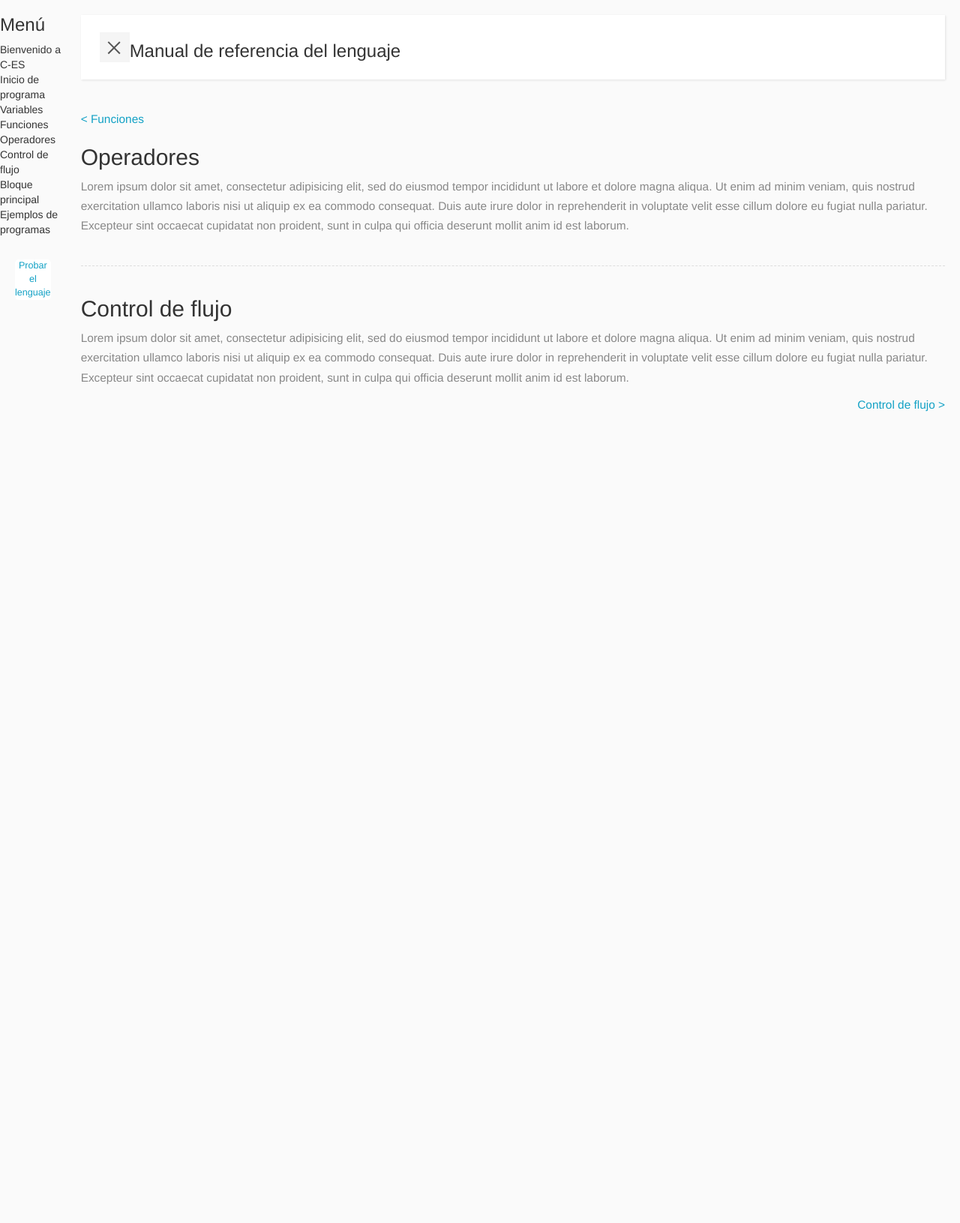
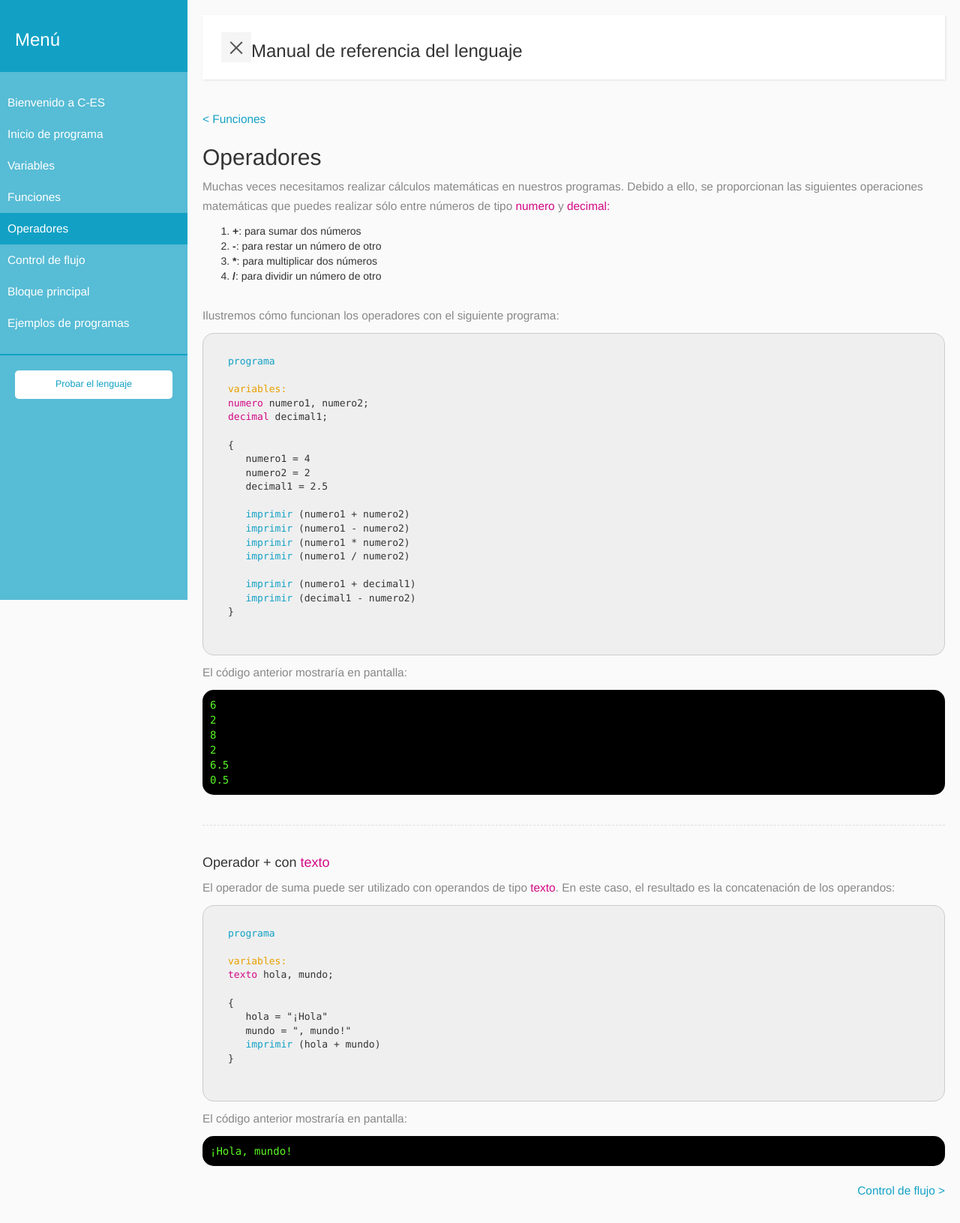
Before and after one commit to AlexHenkel/C-ES, a Flask app: page /operadores in a window 1280 px wide. Shown: the whole page at 75% size. Before the commit the page ends 549 px from the top, so only its background shows below. Run offline with Flask 2, Linux system fonts and the light colour scheme; some libraries are stand-ins or nearby versions.

Commit message:
Finish operadores section and fix typos

```diff
--- a/input.txt
+++ b/input.txt
@@ -1,34 +1,10 @@
-// Test fibonacci recursive
 programa
+
 variables:
-numero test;
-lista de numero de 2 milista;
-
-funciones
-
-numero funcion fibo(numero n) {
-    variables: numero n1, n2;
-    si sucede (n == 0 o n == 1) realiza {
-        devolver n
-    } no sucede {
-        n1 = fibo(n - 1)
-        n2 = fibo(n - 2)
-        devolver n1 + n2
-    }
-}
+texto hola, mundo;
 
 {
-   test = 5
-   agregar a (milista, 0, 5)
-   imprimir(test)
-   imprimir(accesar (milista, 0))
+   hola = "¡Hola"
+   mundo = ", mundo!"
+   imprimir (hola + mundo)
 }
-
-// Fibo(0) = 0
-// Fibo(1) = 1
-// Fibo(2) = 1
-// Fibo(3) = 2
-// Fibo(4) = 3
-// Fibo(5) = 5
-// Fibo(10) = 55
-// Fibo(20) = 6765
--- a/templates/inicio.html
+++ b/templates/inicio.html
@@ -70,7 +70,7 @@
                   <p>El código anterior mostraría en pantalla:</p>
 
                   <div class="output">
-                     <samp>"¡Hola, mundo!"</samp>
+                     <samp>¡Hola, mundo!</samp>
                   </div>
 
                   <div class="line"></div>
--- a/templates/manual.html
+++ b/templates/manual.html
@@ -66,7 +66,7 @@
                   escribir código C-ES arrastrando bloques definidos que representan las diferentes estructuras del lenguaje.</p>
                   <br />
 
-                  <p>C-ES se ha desarrollado en el semestre Enero-Mayo 2018, y nuestras metas son ambicionas. ¡No podemos esperar a ver lo que crean con él!</p>
+                  <p>C-ES se ha desarrollado en el semestre Enero-Mayo 2018, y nuestras metas son ambiciosas. ¡No podemos esperar a ver lo que crean con él!</p>
                   <br />
 
                   <p class="text-right"><a href="/inicio" class="resource">Inicio de programa ></a></p>
--- a/templates/operadores.html
+++ b/templates/operadores.html
@@ -12,13 +12,13 @@
 </head>
 
 <body>
-   <div class="wrapper">
-      <nav id="sidebar">
+   <div id="wrapper">
+      <div id="sidebar-wrapper">
          <div class="sidebar-header">
             <h3>Menú</h3>
          </div>
 
-         <ul class="list-unstyled components">
+         <ul class="list-unstyled components sidebar-nav">
             <li><a href="/manual">Bienvenido a C-ES</a></li>
             <li><a href="/inicio">Inicio de programa</a></li>
             <li><a href="/variables">Variables</a></li>
@@ -32,9 +32,9 @@
          <ul class="list-unstyled CTAs">
             <li><a href="/" class="try" target="_blank">Probar el lenguaje</a></li>
          </ul>
-      </nav>
+      </div>
 
-      <div id="content">
+      <div id="page-content-wrapper">
          <nav class="navbar navbar-default">
             <div class="container-fluid">
                <div class="navbar-header">
@@ -49,34 +49,103 @@
                </div>
             </div>
          </nav>
+         <div class="container-fluid">
+            <div class="row">
+               <div class="col-12">
+                  <p class="text-left"><a href="/funciones" class="resource">< Funciones</a></p>
 
-         <p class="text-left"><a href="/funciones" class="resource">< Funciones</a></p>
+                  <h2>Operadores</h2>
+                  <p>Muchas veces necesitamos realizar cálculos matemáticas en nuestros programas. Debido a ello, se proporcionan las siguientes operaciones
+                     matemáticas que puedes realizar sólo entre números de tipo <span class="reserved-word-3">numero</span> y <span class="reserved-word-3">decimal:</span></p>
 
-         <h2>Operadores</h2>
-         <p>Lorem ipsum dolor sit amet, consectetur adipisicing elit, sed do eiusmod tempor incididunt ut labore et dolore magna aliqua.
-            Ut enim ad minim veniam, quis nostrud exercitation ullamco laboris nisi ut aliquip ex ea commodo consequat. Duis aute
-            irure dolor in reprehenderit in voluptate velit esse cillum dolore eu fugiat nulla pariatur. Excepteur sint occaecat cupidatat
-            non proident, sunt in culpa qui officia deserunt mollit anim id est laborum.</p>
+                  <ol>
+                     <li><strong>+</strong>: para sumar dos números</li>
+                     <li><strong>-</strong>: para restar un número de otro</li>
+                     <li><strong>*</strong>: para multiplicar dos números</li>
+                     <li><strong>/</strong>: para dividir un número de otro</li>
+                  </ol>
+                  <br />
 
-         <div class="line"></div>
+                  <p>Ilustremos cómo funcionan los operadores con el siguiente programa:</p>
 
-         <h2>Control de flujo</h2>
-         <p>Lorem ipsum dolor sit amet, consectetur adipisicing elit, sed do eiusmod tempor incididunt ut labore et dolore magna aliqua.
-            Ut enim ad minim veniam, quis nostrud exercitation ullamco laboris nisi ut aliquip ex ea commodo consequat. Duis aute
-            irure dolor in reprehenderit in voluptate velit esse cillum dolore eu fugiat nulla pariatur. Excepteur sint occaecat cupidatat
-            non proident, sunt in culpa qui officia deserunt mollit anim id est laborum.</p>
+      <pre>
+      <code>
+   <span class="reserved-word">programa</span>
 
-         <p class="text-right"><a href="/control-de-flujo" class="resource">Control de flujo ></a></p>
-      <div>
+   <span class="reserved-word-2">variables:</span>
+   <span class="reserved-word-3">numero</span> numero1, numero2;
+   <span class="reserved-word-3">decimal</span> decimal1;
+
+   {
+      numero1 = 4
+      numero2 = 2
+      decimal1 = 2.5
+
+      <span class="reserved-word">imprimir</span> (numero1 + numero2)
+      <span class="reserved-word">imprimir</span> (numero1 - numero2)
+      <span class="reserved-word">imprimir</span> (numero1 * numero2)
+      <span class="reserved-word">imprimir</span> (numero1 / numero2)
+
+      <span class="reserved-word">imprimir</span> (numero1 + decimal1)
+      <span class="reserved-word">imprimir</span> (decimal1 - numero2)
+   }
+      </code>
+      </pre>
+                  <p>El código anterior mostraría en pantalla:</p>
+
+                  <div class="output">
+                     <samp>6</samp><br />
+                     <samp>2</samp><br />
+                     <samp>8</samp><br />
+                     <samp>2</samp><br />
+                     <samp>6.5</samp><br />
+                     <samp>0.5</samp><br />
+                  </div>
+
+                  <div class="line"></div>
+
+                  <h4>Operador + con <span class="reserved-word-3">texto</span></h4>
+                  <p>El operador de suma puede ser utilizado con operandos de tipo <span class="reserved-word-3">texto</span>. En este caso,
+                     el resultado es la concatenación de los operandos:</p>
+
+      <pre>
+      <code>
+   <span class="reserved-word">programa</span>
+
+   <span class="reserved-word-2">variables:</span>
+   <span class="reserved-word-3">texto</span> hola, mundo;
+
+   {
+      hola = "¡Hola"
+      mundo = ", mundo!"
+      <span class="reserved-word">imprimir</span> (hola + mundo)
+   }
+      </code>
+      </pre>
+
+                  <p>El código anterior mostraría en pantalla:</p>
+
+                  <div class="output">
+                     <samp>¡Hola, mundo!</samp>
+                  </div>
+                  <br />
+
+                  <p class="text-right"><a href="/control-de-flujo" class="resource">Control de flujo ></a></p>
+               </div>
+            </div>
+
+         </div>
+      </div>
    </div>
 
    <script src="https://code.jquery.com/jquery-3.2.1.min.js"></script>
    <script src="https://maxcdn.bootstrapcdn.com/bootstrap/3.3.7/js/bootstrap.min.js"></script>
+
    <script>
       $(document).ready(function () {
          $('#sidebarCollapse').on('click', function () {
-            $('#sidebar').toggleClass('active');
             $(this).toggleClass('active');
+            $("#wrapper").toggleClass("toggled");
          });
       });
    </script>
```
Also changed, not shown: templates/funciones.html (+7 -7 lines).
